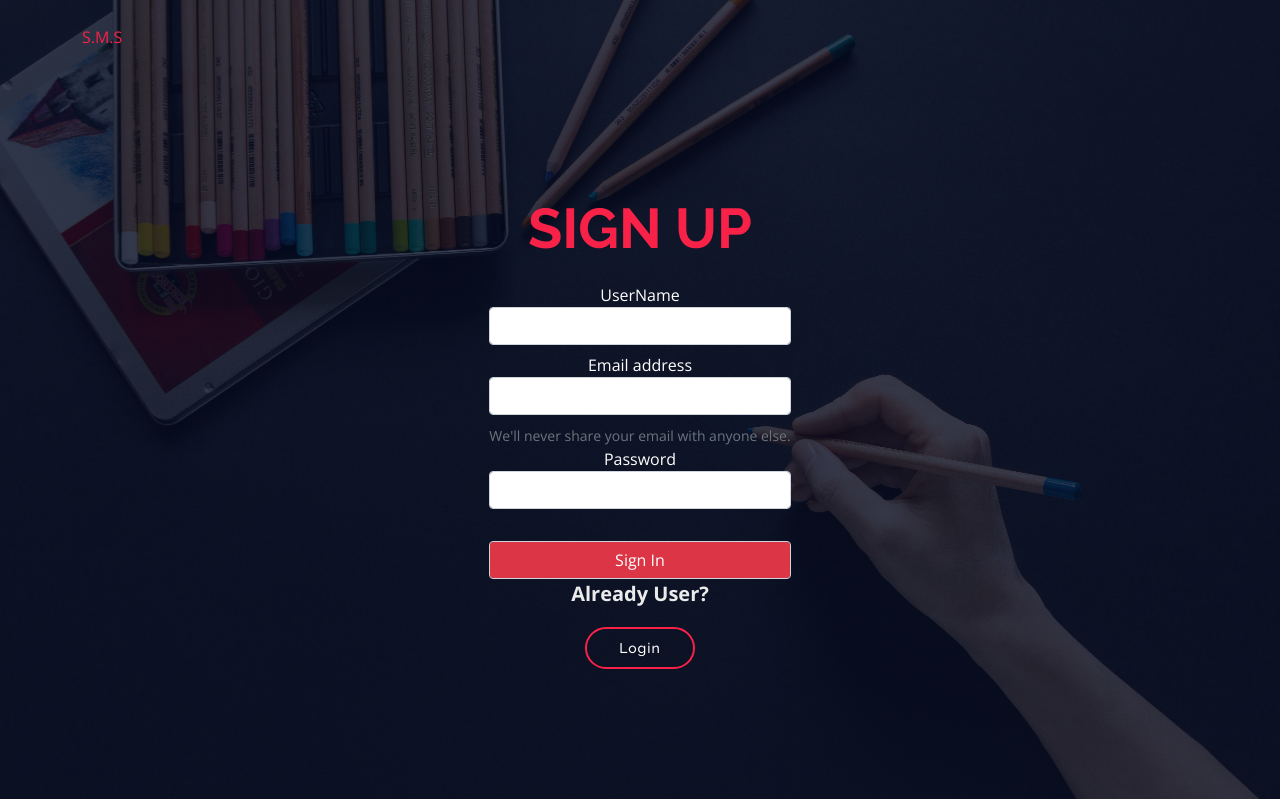
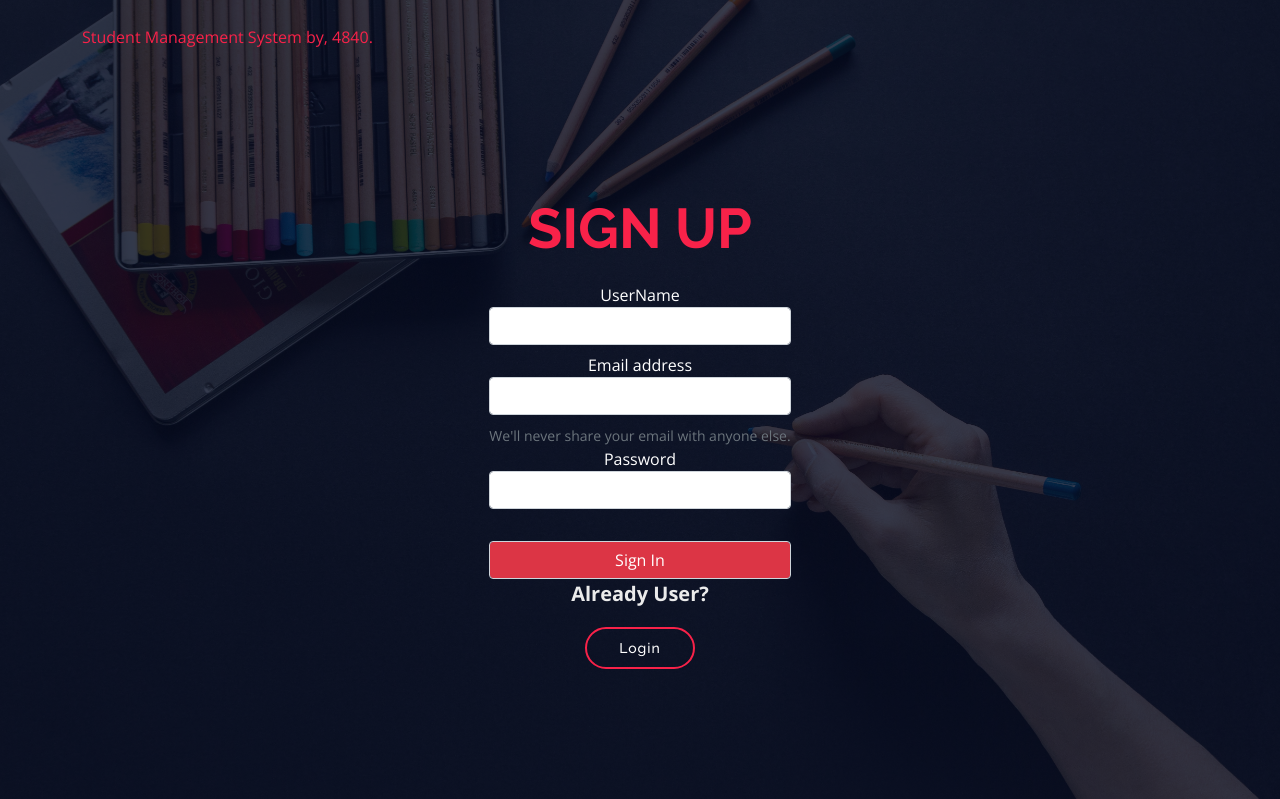
Before and after one commit to asp2020100/sms-flask, a Flask app: page /signup in a window 1280 px wide. Shown: the top 799 px of the page. Run offline with Flask 3, Linux system fonts and the light colour scheme; parts of the project's set-up code (start-up, migrations or seed data) failed here and were passed over; some libraries are stand-ins or nearby versions.

Commit message:
Update auth.html

```diff
--- a/templates/auth.html
+++ b/templates/auth.html
@@ -35,7 +35,7 @@
 
       <div id="logo" class="pull-left">
 
-        <a href="/" class="scrollto">S.M.S</a>
+        <a href="/" class="scrollto">Student Management System by, 4840.</a>
       </div>
 
 
```
